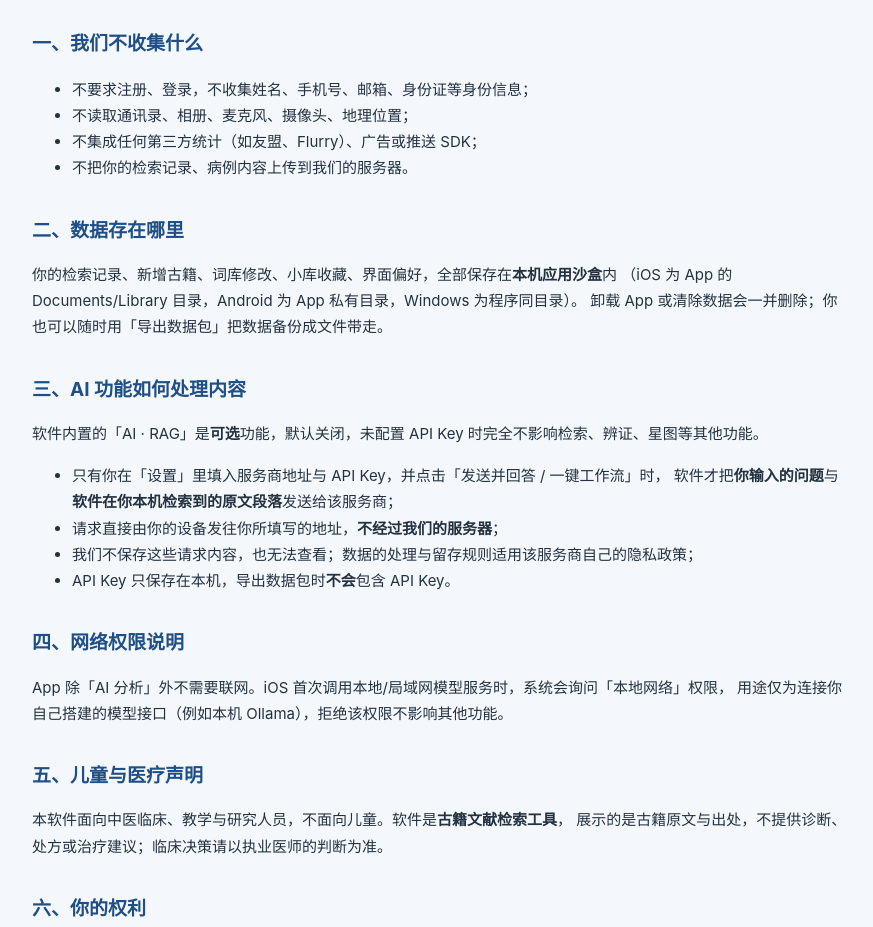
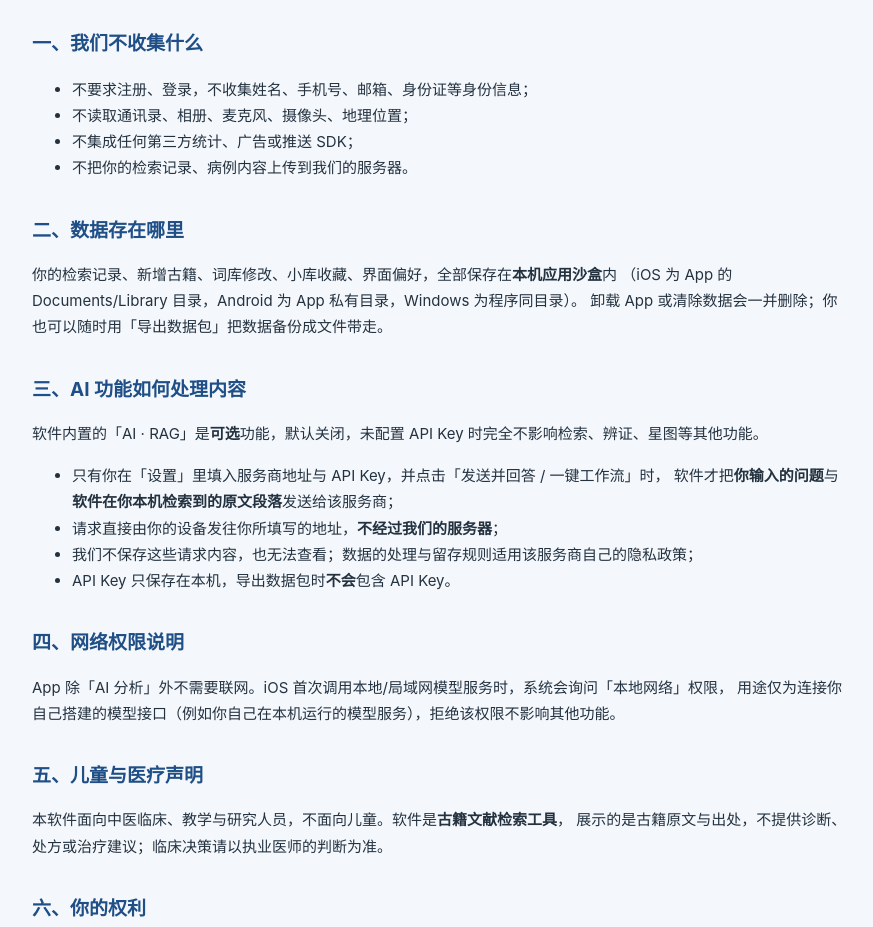
Before and after one commit to zhushui061/kewen-legal, a plain HTML site: page privacy.html in a window 1280 px wide. Shown: the part 300-1227 px from the top of the page, without its empty margins (198-1071 px from the left). Drawn offline with Linux system fonts and the light colour scheme.

Commit message:
更新 privacy.html

```diff
--- a/privacy.html
+++ b/privacy.html
@@ -34,7 +34,7 @@
   <ul>
     <li>不要求注册、登录，不收集姓名、手机号、邮箱、身份证等身份信息；</li>
     <li>不读取通讯录、相册、麦克风、摄像头、地理位置；</li>
-    <li>不集成任何第三方统计（如友盟、Flurry）、广告或推送 SDK；</li>
+    <li>不集成任何第三方统计、广告或推送 SDK；</li>
     <li>不把你的检索记录、病例内容上传到我们的服务器。</li>
   </ul>
 
@@ -55,7 +55,7 @@
 
   <h2>四、网络权限说明</h2>
   <p>App 除「AI 分析」外不需要联网。iOS 首次调用本地/局域网模型服务时，系统会询问「本地网络」权限，
-  用途仅为连接你自己搭建的模型接口（例如本机 Ollama），拒绝该权限不影响其他功能。</p>
+  用途仅为连接你自己搭建的模型接口（例如你自己在本机运行的模型服务），拒绝该权限不影响其他功能。</p>
 
   <h2>五、儿童与医疗声明</h2>
   <p>本软件面向中医临床、教学与研究人员，不面向儿童。软件是<b>古籍文献检索工具</b>，
```
